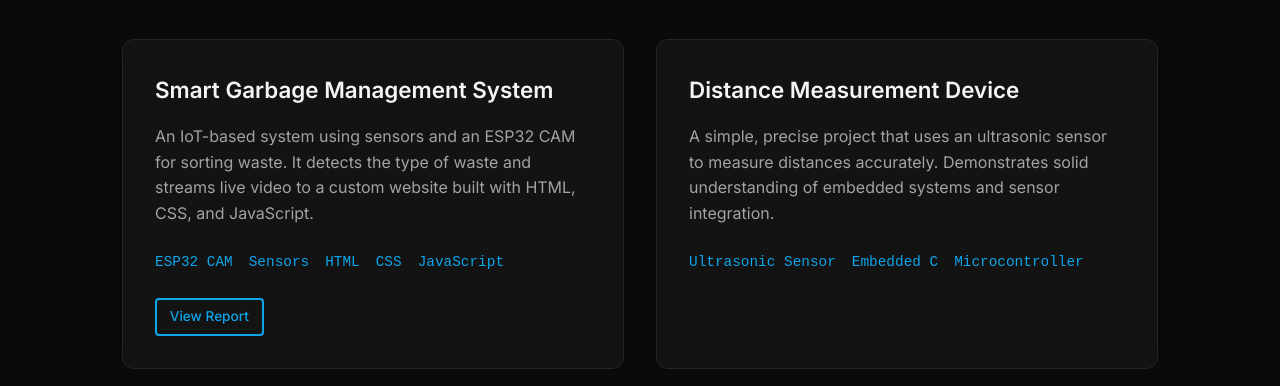
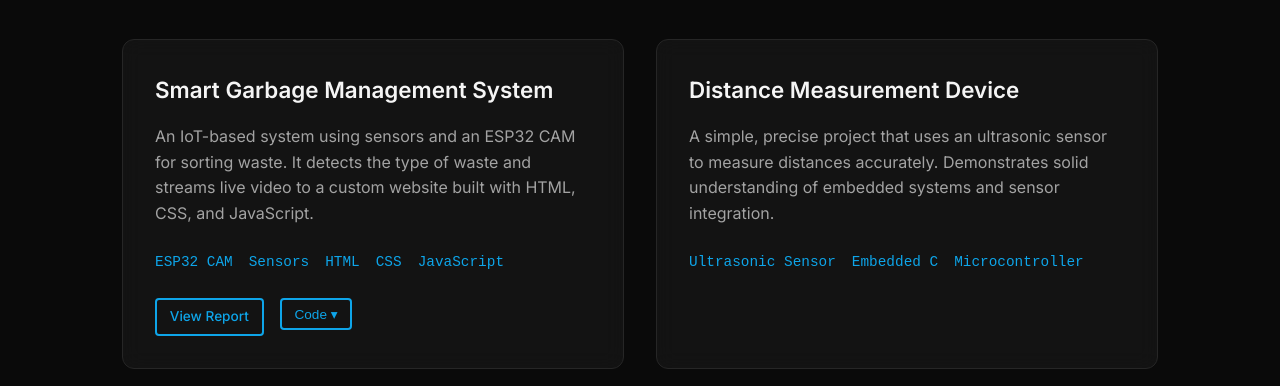
Before and after one commit to abhishekrsen/Abhishek-R-Sen-Portfolio, a React (Vite) app in the folder client/: page / in a window 1280 px wide. Shown: the part 2323-2709 px from the top of the page. Built offline with nearby package versions, Linux system fonts and the light colour scheme.

Commit message:
feat: Add Code dropdown menu with Camera and Arduino links

```diff
--- a/client/src/components/Projects.jsx
+++ b/client/src/components/Projects.jsx
@@ -7,7 +7,11 @@ const Projects = () => {
       title: "Smart Garbage Management System",
       description: "An IoT-based system using sensors and an ESP32 CAM for sorting waste. It detects the type of waste and streams live video to a custom website built with HTML, CSS, and JavaScript.",
       techStack: ["ESP32 CAM", "Sensors", "HTML", "CSS", "JavaScript"],
-      reportLink: "https://drive.google.com/file/d/1YEcMGSgfwmGjjiPVbOGfh4-9xAw8ayJN/view?usp=drive_link"
+      reportLink: "https://drive.google.com/file/d/1YEcMGSgfwmGjjiPVbOGfh4-9xAw8ayJN/view?usp=drive_link",
+      codeLinks: [
+        { name: "Camera", url: "https://drive.google.com/file/d/1HoXVaWyebGqbxlNhFYAh0nh45botSTPP/view?usp=sharing" },
+        { name: "Arduino", url: "https://drive.google.com/file/d/1p3Oe0FKPgyY15Mczu9I0sKMy4S6BvFWv/view?usp=sharing" }
+      ]
     },
     {
       title: "Distance Measurement Device",
@@ -31,13 +35,25 @@ const Projects = () => {
                     <li key={i}>{tech}</li>
                   ))}
                 </ul>
-                {project.reportLink && (
-                  <div style={{ marginTop: '1.5rem' }}>
+                <div style={{ marginTop: '1.5rem', display: 'flex', gap: '1rem', flexWrap: 'wrap' }}>
+                  {project.reportLink && (
                     <a href={project.reportLink} target="_blank" rel="noopener noreferrer" className="btn btn-outline btn-sm">
                       View Report
                     </a>
-                  </div>
-                )}
+                  )}
+                  {project.codeLinks && (
+                    <div className="dropdown">
+                      <button className="btn btn-outline btn-sm dropdown-btn">Code ▾</button>
+                      <div className="dropdown-content">
+                        {project.codeLinks.map((link, idx) => (
+                          <a key={idx} href={link.url} target="_blank" rel="noopener noreferrer">
+                            {link.name}
+                          </a>
+                        ))}
+                      </div>
+                    </div>
+                  )}
+                </div>
               </div>
             </div>
           ))}
--- a/client/src/index.css
+++ b/client/src/index.css
@@ -170,3 +170,51 @@ a:hover {
   font-size: 0.85rem;
   border-radius: 4px;
 }
+
+/* Dropdown */
+.dropdown {
+  position: relative;
+  display: inline-block;
+}
+
+.dropdown-content {
+  display: none;
+  position: absolute;
+  background-color: rgba(23, 23, 23, 0.95);
+  min-width: 120px;
+  box-shadow: 0px 8px 16px 0px rgba(0,0,0,0.5);
+  z-index: 10;
+  border-radius: 6px;
+  border: 1px solid var(--border-color);
+  top: calc(100% + 5px);
+  left: 0;
+  backdrop-filter: blur(10px);
+}
+
+.dropdown-content a {
+  color: var(--text-main);
+  padding: 8px 12px;
+  text-decoration: none;
+  display: block;
+  font-size: 0.85rem;
+  transition: background-color var(--transition-fast);
+}
+
+.dropdown-content a:first-child {
+  border-top-left-radius: 6px;
+  border-top-right-radius: 6px;
+}
+
+.dropdown-content a:last-child {
+  border-bottom-left-radius: 6px;
+  border-bottom-right-radius: 6px;
+}
+
+.dropdown-content a:hover {
+  background-color: var(--border-color);
+  color: var(--accent-color);
+}
+
+.dropdown:hover .dropdown-content {
+  display: block;
+}
```
